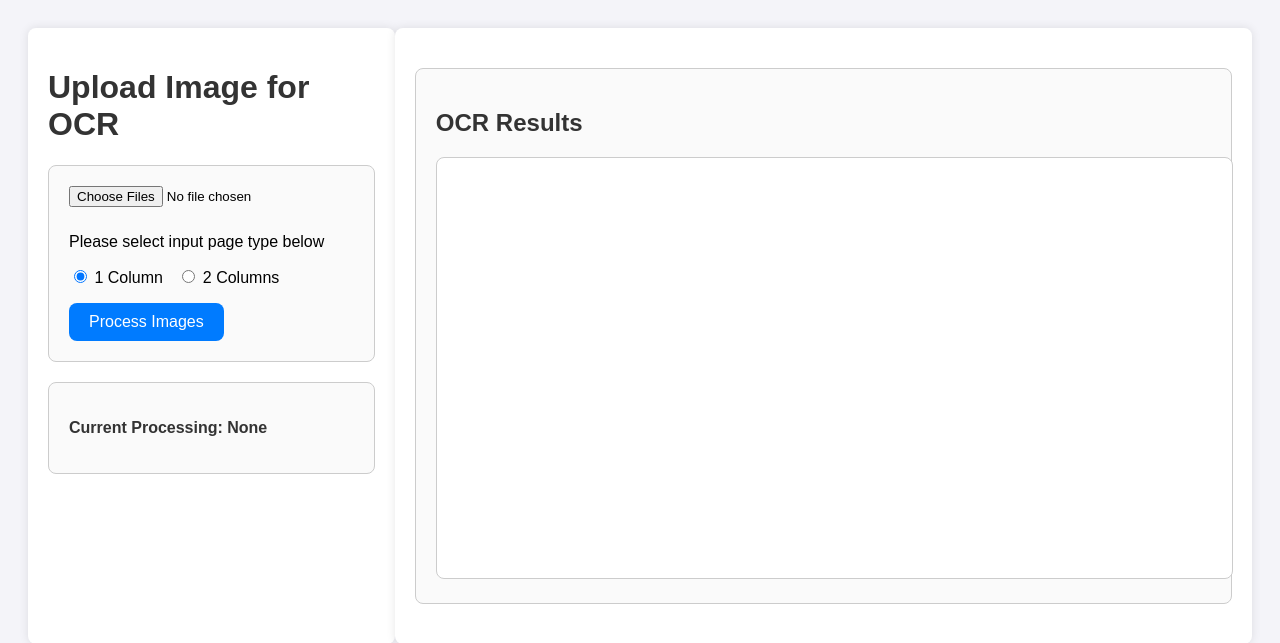
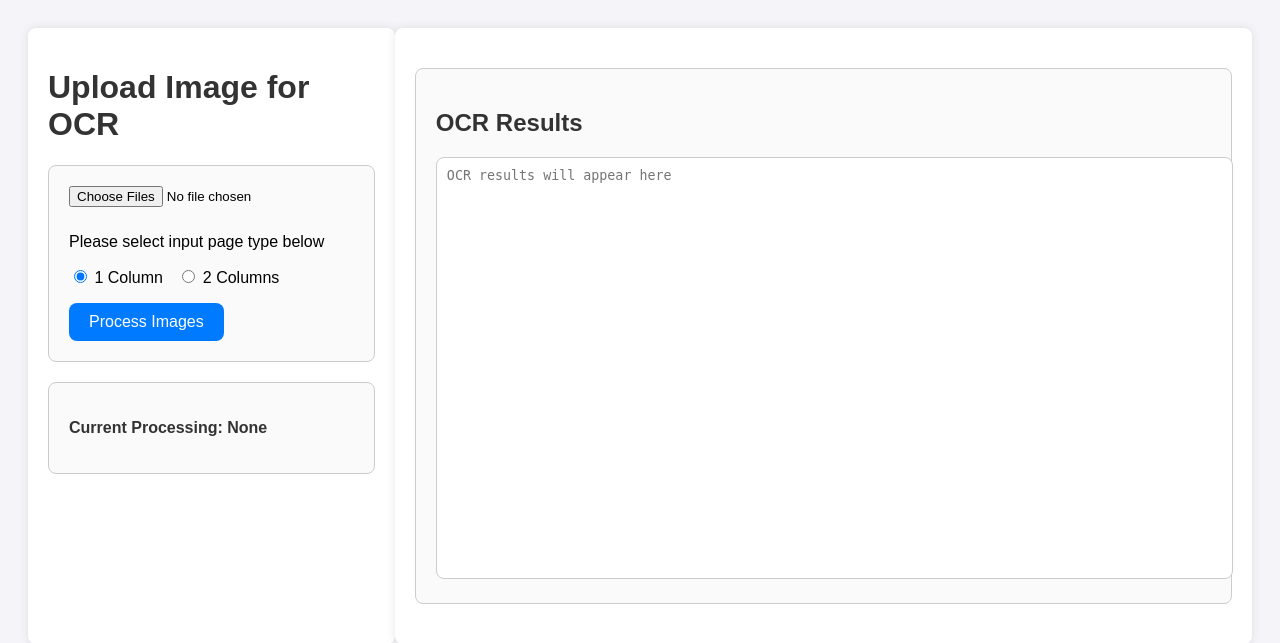
Before and after one commit to hsarvesh/mar_ocr, a Flask app: page / in a window 1280 px wide. Shown: the top 643 px of the page. Run offline with Flask 3, Linux system fonts and the light colour scheme.

Commit message:
Updated Index

```diff
--- a/templates/index.html
+++ b/templates/index.html
@@ -79,7 +79,7 @@
         <h1>Upload Image for OCR</h1>
         <div id="upload-section">
             <form id="upload-form">
-                <input type="file" id="image-input" accept="image/*" multiple>
+                <input type="file" id="image-input" accept="image/*" multiple title="Select image files for OCR processing">
                 <div>
                     <p>Please select input page type below</p>
                     <label>
@@ -102,7 +102,7 @@
     <div id="right-section">
         <div id="result">
             <h2>OCR Results</h2>
-            <textarea id="ocr-results" readonly></textarea>
+            <textarea id="ocr-results" readonly title="OCR Results" placeholder="OCR results will appear here"></textarea>
         </div>
     </div>
 
```
